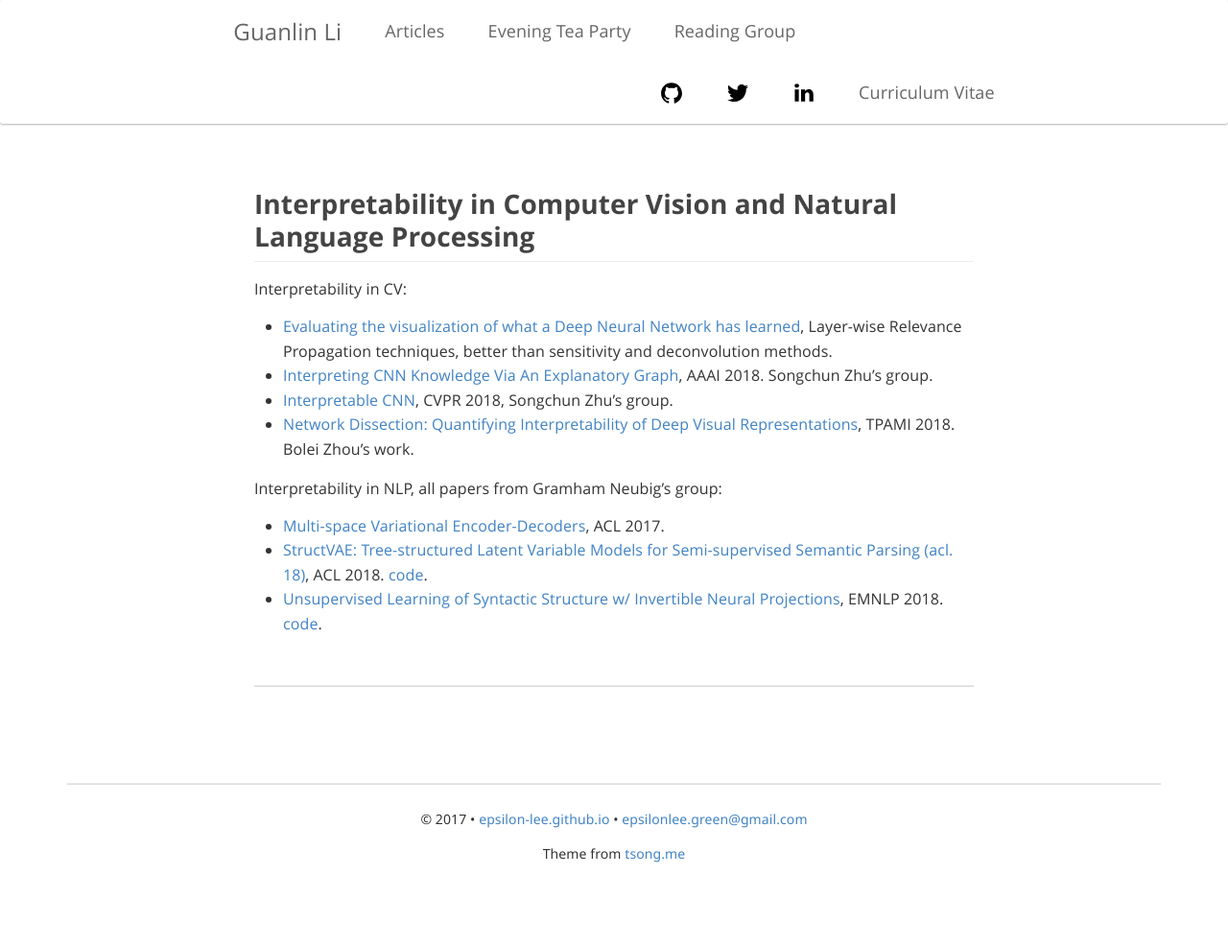
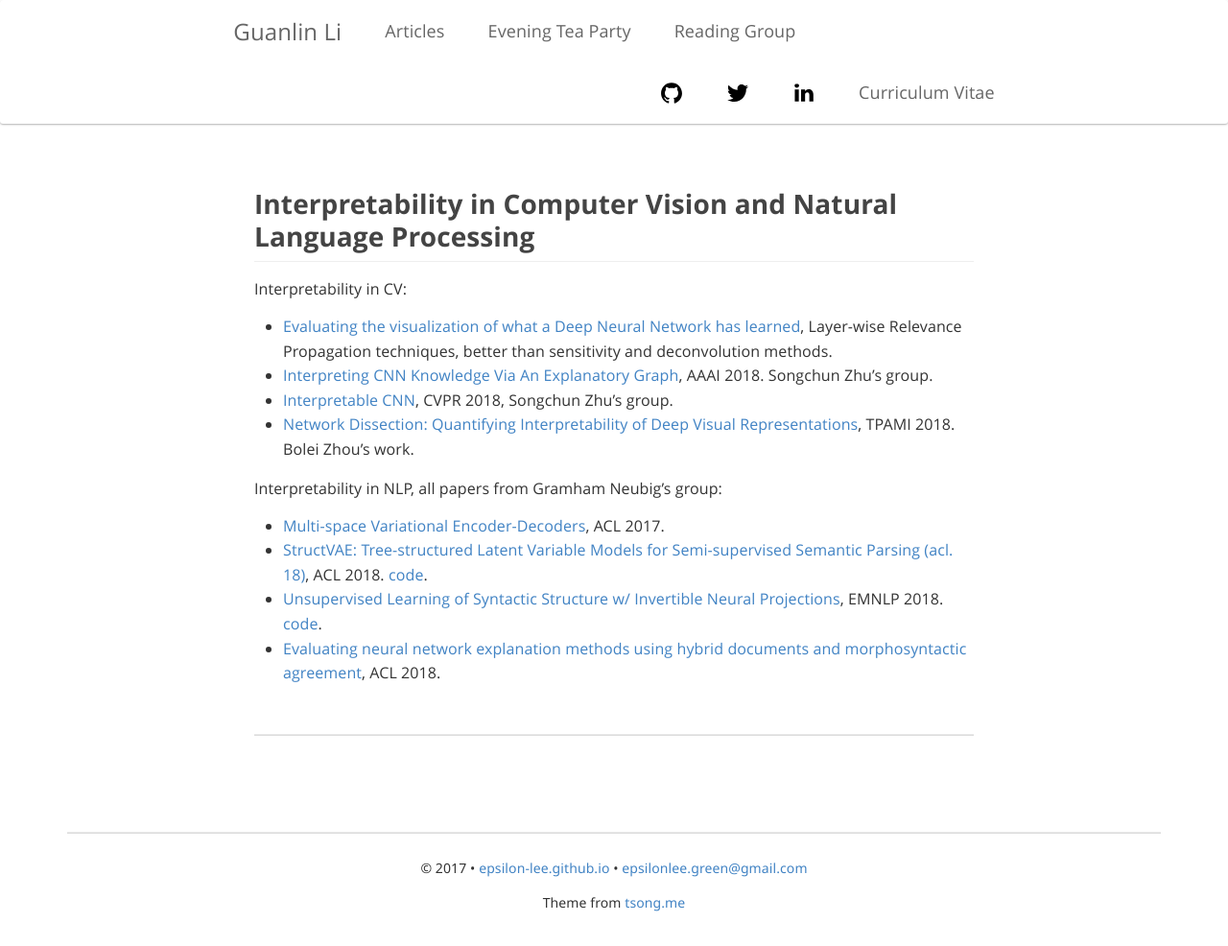
Before and after one commit to Epsilon-Lee/Epsilon-Lee.github.io, a Jekyll site: the page built from _posts/redmond_rg/2018-11-02-Nov.-Dec.-Papers.md, in a window 1280 px wide. Shown: the whole page at 96% size. Built offline with Jekyll 4.4.1, drawn with Linux system fonts in a browser that asks for light colours; nearby versions of some CDN libraries; some web fonts are replaced; comment, search, counter and statistics services are not loaded; before the commit the page ends 935 px from its top, so only the background shows below that.

Commit message:
Add Hinrich group's work.

```diff
--- a/_posts/redmond_rg/2018-11-02-Nov.-Dec.-Papers.md
+++ b/_posts/redmond_rg/2018-11-02-Nov.-Dec.-Papers.md
@@ -15,3 +15,4 @@ Interpretability in NLP, all papers from Gramham Neubig's group:
 - [Multi-space Variational Encoder-Decoders](http://www.phontron.com/paper/zhou17acl.pdf), ACL 2017.
 - [StructVAE: Tree-structured Latent Variable Models for Semi-supervised Semantic Parsing (acl. 18)](http://aclweb.org/anthology/P18-1070), ACL 2018. [code](https://github.com/pcyin/structvae).
 - [Unsupervised Learning of Syntactic Structure w/ Invertible Neural Projections](http://aclweb.org/anthology/D18-1160), EMNLP 2018. [code](https://github.com/jxhe/struct-learning-with-flow).
+- [Evaluating neural network explanation methods using hybrid documents and morphosyntactic agreement](http://aclweb.org/anthology/P18-1032), ACL 2018.
```
